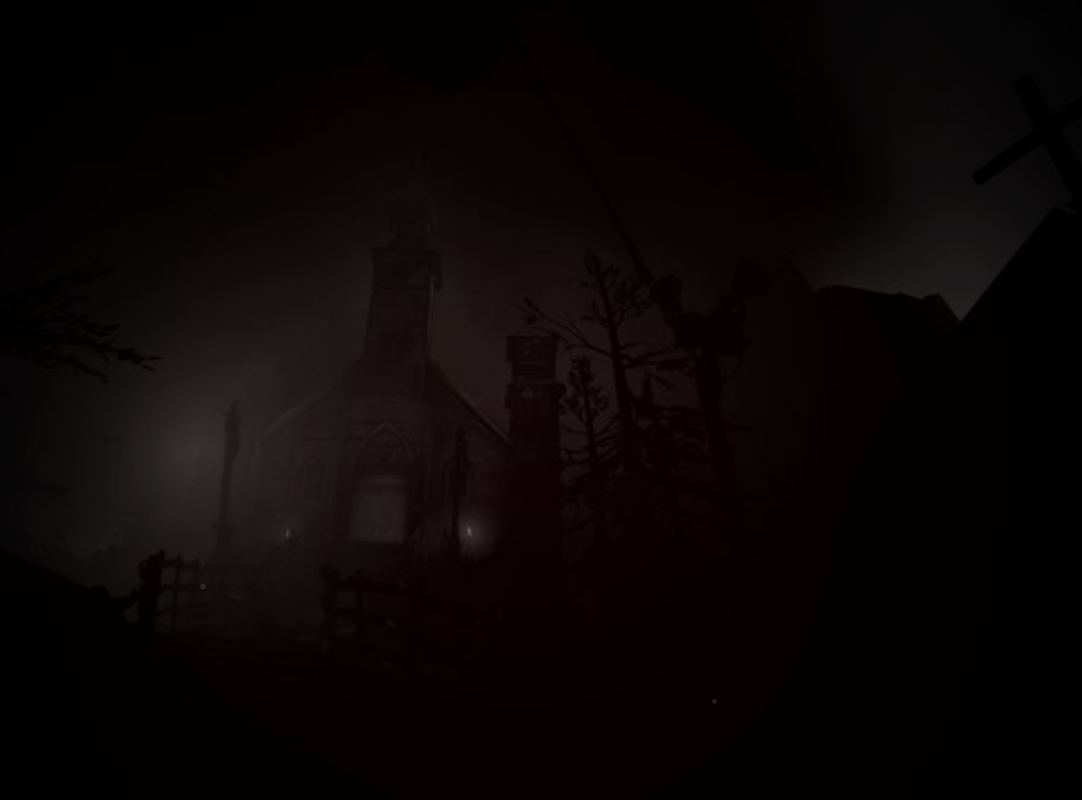
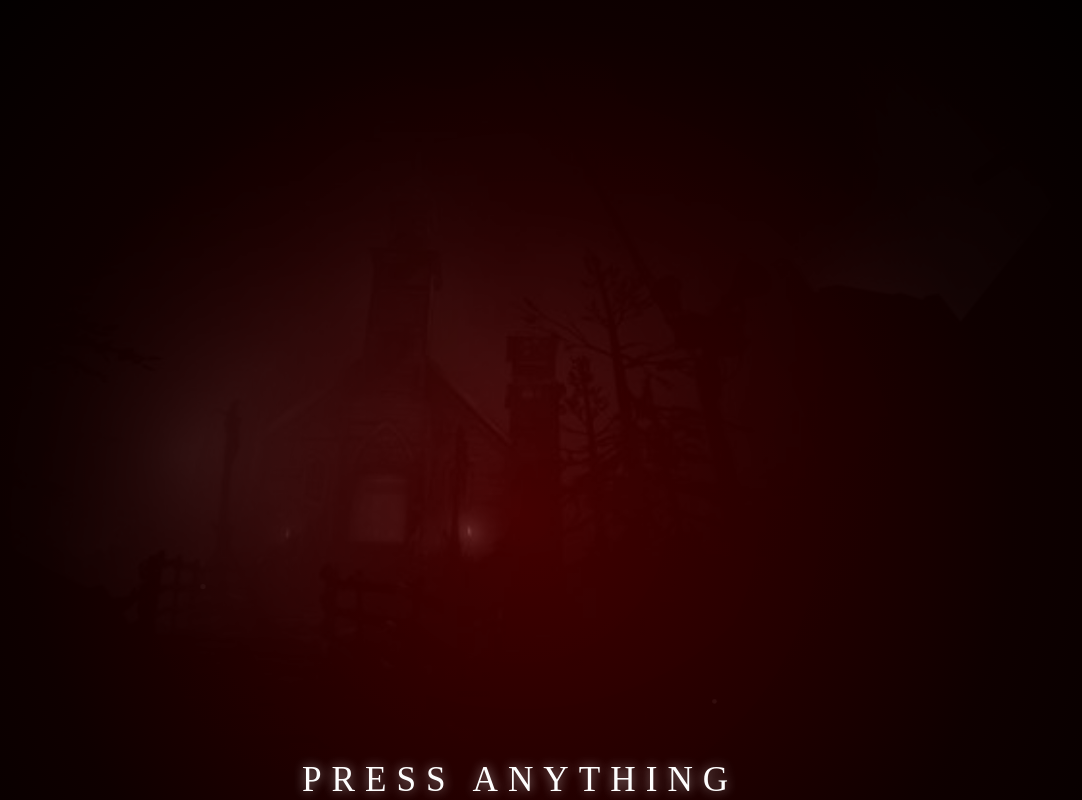
Before and after one commit to jessicaslycia-ops/GAME-HORROR, a React (Vite) app: page / in a window 1280 px wide. Shown: the whole page, without its empty margins (120-1202 px from the left). Built offline with nearby package versions, Linux system fonts and the light colour scheme.

Commit message:
Update MainMenu.css

```diff
--- a/src/styles/MainMenu.css
+++ b/src/styles/MainMenu.css
@@ -8,7 +8,7 @@
 }
 
 .horror-game-container {
-    background-color: #020202;
+    background-color: #000000;
     background-size: cover;
     background-position: center;
     background-repeat: no-repeat;
@@ -22,9 +22,15 @@
     padding: 0;
     user-select: none;
     box-sizing: border-box;
+    transition: filter 1.5s ease-in-out;
 }
 
-/* Flicker Kedipan Bioskop Tua Halus (Poin 4) */
+/* Transisi Global Mulus Antar Layar Besar (Poin 3) */
+.screen-fade-out-global {
+    filter: brightness(0.2) blur(5px);
+}
+
+/* Flicker Kedipan Sinematik Proyektor Bioskop Tua */
 .glitch-bg {
     position: absolute;
     top: 0; left: 0; width: 100%; height: 100%;
@@ -68,27 +74,33 @@
     100% { transform: translateY(-105vh) scale(0.5); opacity: 0; }
 }
 
-/* --- INTRO & SPLASH SCREEN --- */
-.intro-screen {
+/* --- POIN 4: INTRO LAYAR HITAM TOTAL MURNI --- */
+.intro-screen-pure-black {
     position: absolute;
     top: 0; left: 0; width: 100%; height: 100%;
+    background-color: #000000 !important;
     display: flex;
     justify-content: center;
     align-items: center;
+    z-index: 999;
+}
+
+.intro-text-bright {
     font-size: 2.5rem;
     letter-spacing: 12px;
     text-transform: uppercase;
+    color: #ffffff !important;
     text-shadow: 0 0 20px rgba(255, 255, 255, 0.6);
     animation: fadeInOutIntro 4s cubic-bezier(0.4, 0, 0.2, 1) forwards;
-    z-index: 10;
 }
 
 @keyframes fadeInOutIntro {
-    0% { opacity: 0; transform: scale(0.96); filter: blur(4px); }
-    25%, 70% { opacity: 1; transform: scale(1); filter: blur(0px); }
-    100% { opacity: 0; transform: scale(1.02); filter: blur(2px); }
+    0% { opacity: 0; transform: scale(0.96); filter: blur(6px); }
+    30%, 75% { opacity: 1; transform: scale(1); filter: blur(0px); }
+    100% { opacity: 0; transform: scale(1.04); filter: blur(4px); }
 }
 
+/* --- SPLASH SCREEN --- */
 .splash-screen {
     width: 100%;
     height: 100%;
@@ -101,19 +113,19 @@
     position: relative;
 }
 
-/* Efek Merah Lambat Merayap Anggun (Poin 4) */
+/* Poin 4: Transisi Merah Perlahan Selaras Dengan Teks Splash */
 .horror-overlay-slow {
     position: absolute;
     top: 0; left: 0; width: 100%; height: 100%;
     pointer-events: none;
-    background: radial-gradient(circle, rgba(180, 0, 0, 0.28) 0%, rgba(15, 0, 0, 0.85) 60%, rgba(0, 0, 0, 1) 100%);
+    background: radial-gradient(circle, rgba(185, 0, 0, 0.35) 0%, rgba(18, 0, 0, 0.88) 60%, rgba(0, 0, 0, 1) 100%);
     z-index: 1;
     opacity: 0;
-    animation: smoothRedBleed 6s cubic-bezier(0.25, 0.46, 0.45, 0.94) 3.5s forwards;
+    animation: smoothRedBleed 4.5s cubic-bezier(0.22, 1, 0.36, 1) 0.5s forwards;
 }
 
 @keyframes smoothRedBleed {
-    from { opacity: 0; filter: blur(4px); }
+    from { opacity: 0; filter: blur(8px); }
     to { opacity: 1; filter: blur(0px); }
 }
 
@@ -125,32 +137,32 @@
     text-shadow: 0 0 12px rgba(255, 255, 255, 0.6);
     opacity: 0;
     z-index: 2;
-    animation: fadeInSplashText 2s ease-out 5s forwards, pulseText 1.5s infinite 7s ease-in-out;
+    animation: fadeInSplashText 2.5s ease-out 1.5s forwards, pulseText 1.6s infinite 4s ease-in-out;
 }
 
 @keyframes fadeInSplashText {
-    from { opacity: 0; transform: scale(0.98); filter: blur(3px); }
+    from { opacity: 0; transform: scale(0.97); filter: blur(4px); }
     to { opacity: 1; transform: scale(1); filter: blur(0px); }
 }
 
-/* Memudar Hilang Lambat Menghindari Mendadak (Poin 2) */
+/* Poin 1 & 2: Animasi Menghilang Super Halus Mengalir Mengikuti Ketukan Jeda */
 .press-anything-text.interacted-fade-out {
     color: var(--accent-red) !important;
-    text-shadow: 0 0 35px var(--accent-red), 0 0 15px var(--accent-red);
-    transform: scale(1.05);
+    text-shadow: 0 0 40px var(--accent-red), 0 0 15px var(--accent-red);
+    transform: scale(1.04);
     opacity: 0;
-    filter: blur(8px);
-    transition: opacity 1.8s cubic-bezier(0.25, 1, 0.5, 1),
-                filter 1.8s cubic-bezier(0.25, 1, 0.5, 1),
-                transform 1.6s cubic-bezier(0.25, 1, 0.5, 1);
+    filter: blur(10px);
+    transition: opacity 2s cubic-bezier(0.25, 1, 0.5, 1),
+                filter 2s cubic-bezier(0.25, 1, 0.5, 1),
+                transform 1.8s cubic-bezier(0.25, 1, 0.5, 1);
 }
 
 @keyframes pulseText {
-    0%, 100% { opacity: 0.6; transform: scale(0.99); }
+    0%, 100% { opacity: 0.5; transform: scale(0.99); }
     50% { opacity: 1; transform: scale(1); }
 }
 
-/* Flash Sinematik Lambat Melambat Sesuai Request */
+/* Flash Overlay Pelan & Megah */
 .flash-overlay {
     position: absolute;
     top: 0; left: 0; width: 100%; height: 100%;
@@ -161,11 +173,11 @@
 }
 @keyframes flashFadeSinematic {
     0% { opacity: 0.85; }
-    10% { opacity: 1; }
+    15% { opacity: 1; }
     100% { opacity: 0; }
 }
 
-/* --- POSISI LAYOUT HOME MENU UTAMA (POIN TINGGI UP) --- */
+/* --- LAYOUT POSITION HOME MENU UTAMA --- */
 .order-layout {
     position: absolute;
     left: 8%;
@@ -233,20 +245,20 @@
     transition: all 0.25s ease;
 }
 
-/* --- TRANSISI REVEAL FADE-IN HALUS (POIN 2) --- */
+/* --- ANIMASI REVEAL FADE-IN YANG DICADANGKAN HANYA UNTUK AKSES PERTAMA --- */
 .main-menu-fade-in {
-    animation: smoothMenuReveal 2.8s cubic-bezier(0.33, 1, 0.68, 1) 0.5s forwards;
+    animation: smoothMenuReveal 3s cubic-bezier(0.22, 1, 0.36, 1) 0.4s forwards;
 }
 
 .global-bar-fade-in {
-    animation: smoothMenuReveal 3.2s cubic-bezier(0.33, 1, 0.68, 1) 0.8s forwards;
+    animation: smoothMenuReveal 3.4s cubic-bezier(0.22, 1, 0.36, 1) 0.6s forwards;
 }
 
 @keyframes smoothMenuReveal {
     from {
         opacity: 0;
-        filter: blur(8px);
-        transform: translate3d(-20px, 0, 0);
+        filter: blur(12px);
+        transform: translate3d(-25px, 0, 0);
     }
     to {
         opacity: 1;
@@ -336,7 +348,7 @@
     line-height: 1.6; letter-spacing: 1px; max-width: 500px;
 }
 
-/* --- INDIKATOR NAVIGATION BAR (BOTTOM-STABLE) --- */
+/* --- INDIKATOR NAVIGATION BAR (STABIL DI BAWAH) --- */
 .global-gameplay-indicator-bar {
     position: absolute;
     bottom: 35px;
```
